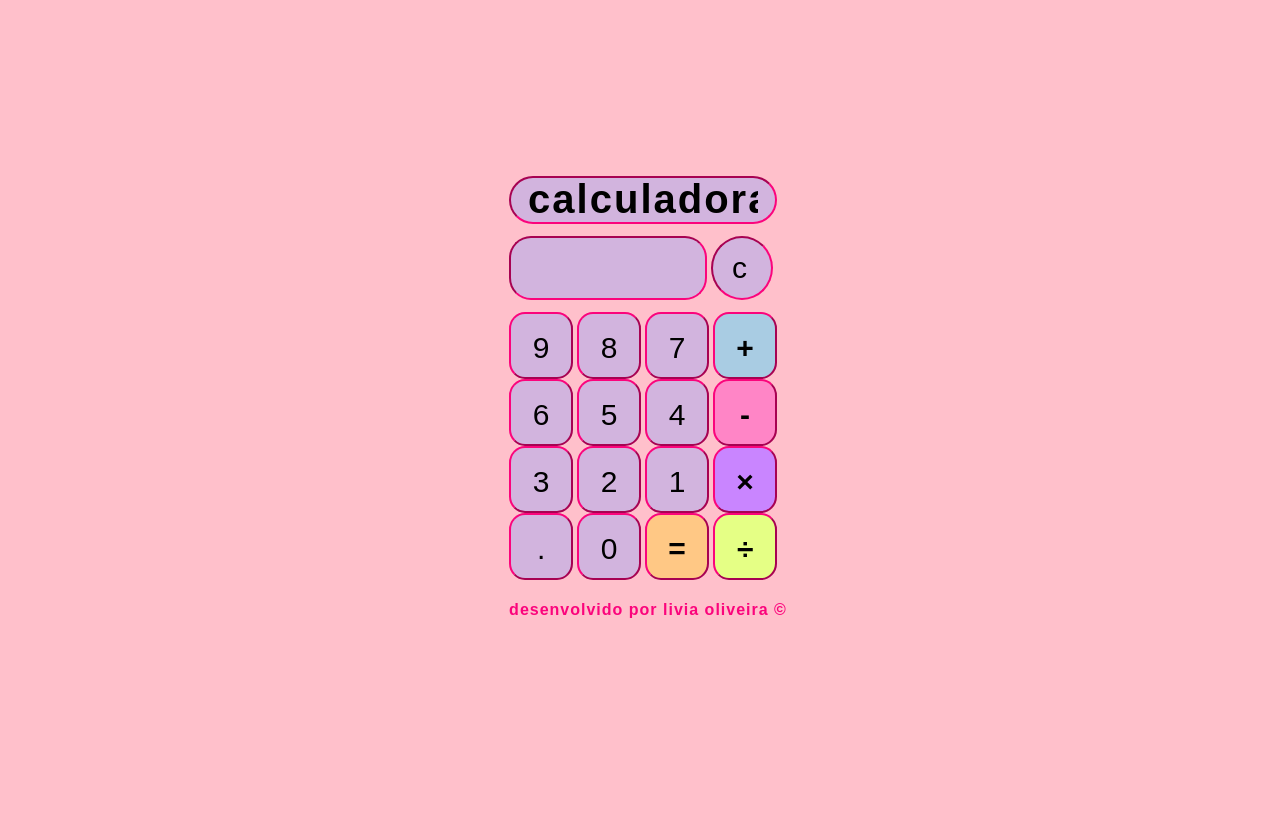
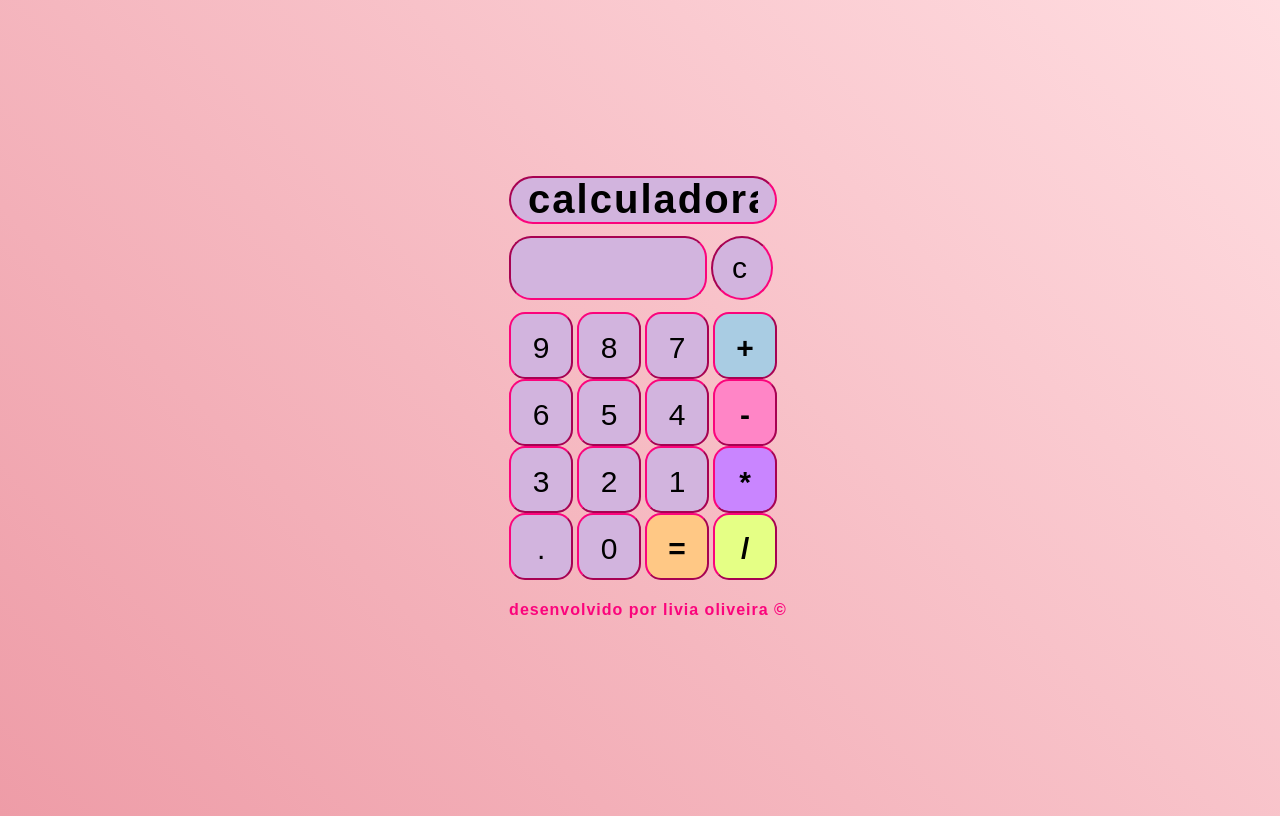
Before and after one commit to livi4oliveira/Calculadora-JS-HTML-CSS, a plain HTML site: page index.html in a window 1280 px wide. Drawn offline with Linux system fonts and the light colour scheme; a web font is replaced by a local one.

Commit message:
Modificação do background

```diff
--- a/asserts/css/style.css
+++ b/asserts/css/style.css
@@ -6,8 +6,7 @@ body{
     display: flex;
     align-items: center;
     justify-content: center;
-    background-color: pink;
-}
+    background-image: linear-gradient(45deg, #ee9ca7 0%, #ffdde1 100%);}
 input{
     color: black;
     padding: 17px;
@@ -64,7 +63,6 @@ input{
 .blue{
     background-color: #A9CCE3;
     font-weight: bold;
-
 }
 .pin{
     background-color: #FF85C6;
--- a/index.html
+++ b/index.html
@@ -27,12 +27,12 @@
            <input type="button" class="num maincolor" name="btn3" value="3" onclick="displaynum(btn3.value)">
            <input type="button" class="num maincolor" name="btn2" value="2" onclick="displaynum(btn2.value)">
            <input type="button" class="num maincolor" name="btn1" value="1" onclick="displaynum(btn1.value)">
-           <input type="button" class="num gre" name="mulbtn" value="×" onclick="displaynum(mulbtn.value)"><br>
+           <input type="button" class="num gre" name="mulbtn" value="*" onclick="displaynum(mulbtn.value)"><br>
 
            <input type="button" class="num maincolor" name="dot" value="." onclick="displaynum(dot.value)">
            <input type="button" class="num maincolor" name="btn0" value="0" onclick="displaynum(btn0.value)">
            <input type="button" class="num pur" name="eqlbtn" value="=" onclick="text1.value=eval(text1.value)">
-           <input type="button" class="num ora" name="divbtn" value="÷" onclick="displaynum(divbtn.value)"><br>
+           <input type="button" class="num ora" name="divbtn" value="/" onclick="displaynum(divbtn.value)"><br>
            <h4 class="rodape">desenvolvido por livia oliveira ©</h4>
 
        </form>
```
